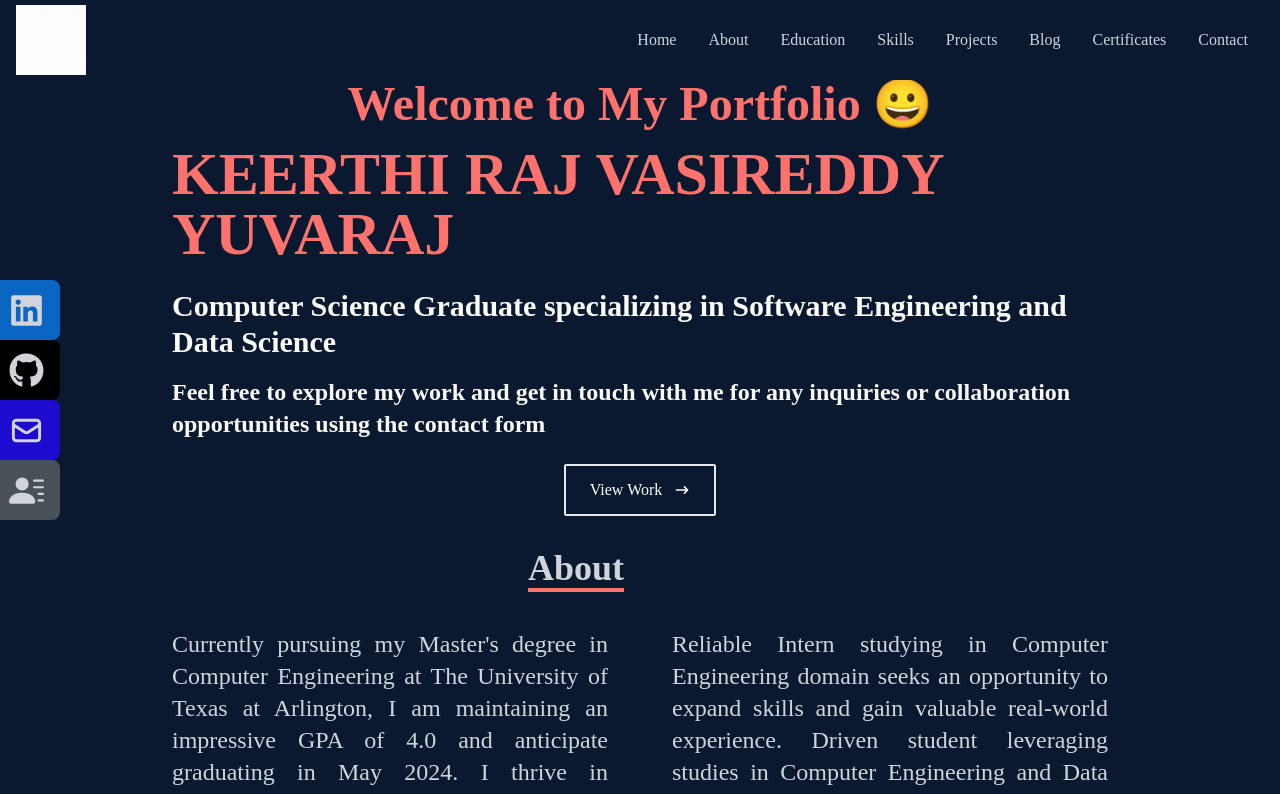
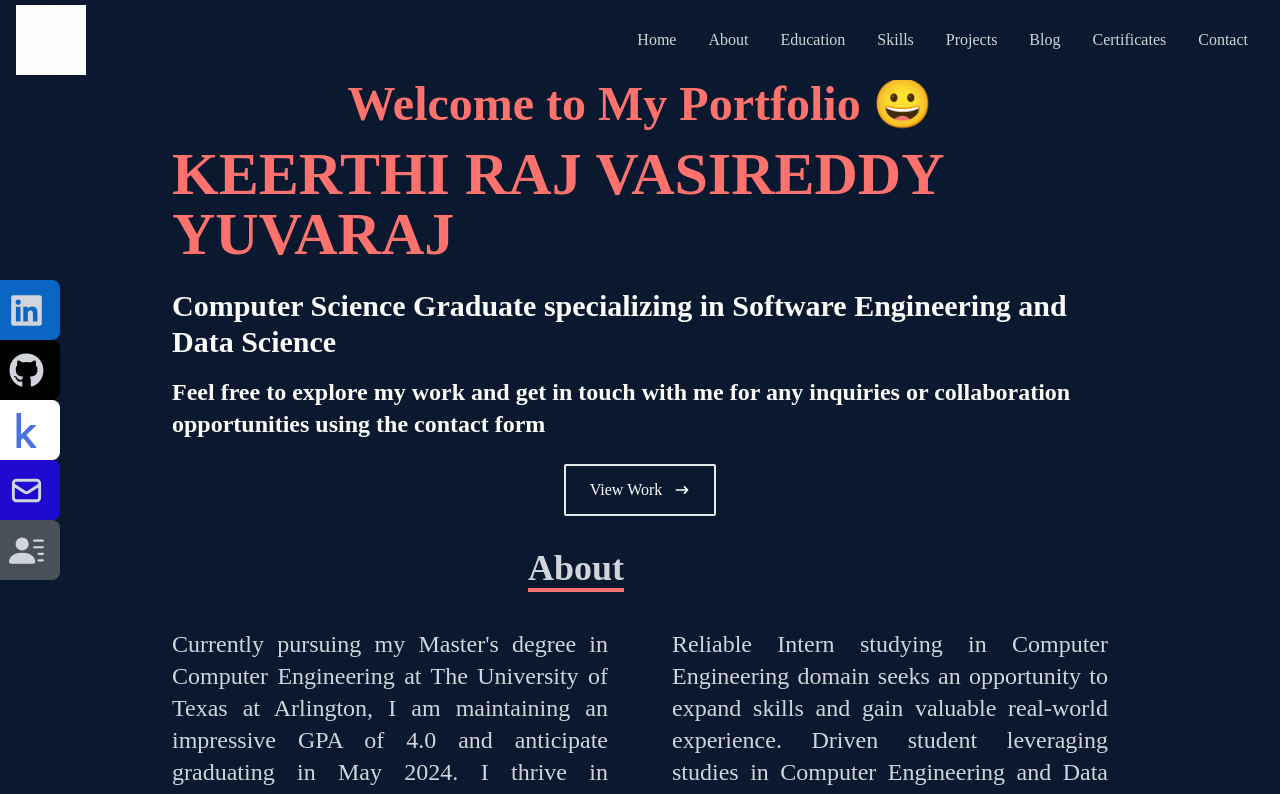
Before and after one commit to KR-16/KeerthiRajPortfolio, a React (Create React App) app in the folder portfolio/: page / in a window 1280 px wide. Shown: the top 794 px of the page. Built offline with nearby package versions, Linux system fonts and the light colour scheme; the HTML template or start-up script is replaced by a standard one.

Commit message:
Kaggle Navbar

```diff
--- a/portfolio/src/components/Navbar.jsx
+++ b/portfolio/src/components/Navbar.jsx
@@ -1,5 +1,5 @@
 import React, {useState} from 'react'
-import {FaBars, FaTimes, FaGithub, FaLinkedin} from "react-icons/fa"
+import {FaBars, FaTimes, FaGithub, FaLinkedin, FaKaggle} from "react-icons/fa"
 import {HiOutlineMail} from "react-icons/hi"
 import {BsFillPersonLinesFill} from "react-icons/bs"
 import Logo from "../assets/logo.gif"
@@ -131,6 +131,12 @@ const Navbar = () => {
                                 GitHub <FaGithub size={35}/>
                             </a>
                         </li>
+                        {/* Kaggle */}
+                        <li className='rounded-lg w-[160px] h-[60px] flex justify-between items-center ml-[-100px] hover:ml-[-10px] duration-500 bg-[#FFFFFF]'>
+                            <a className='flex justify-between items-center w-full text-blue-700/80' href="https://www.kaggle.com/kr2002" target="_blank" rel="noopener noreferrer">
+                                Kaggle <FaKaggle size={35}/>
+                            </a>
+                        </li>
                         {/* Email */}
                         <li className='rounded-lg w-[160px] h-[60px] flex justify-between items-center ml-[-100px] hover:ml-[-10px] duration-500 bg-[#1e0bcf]'>
                             <a className='flex justify-between items-center w-full text-gray-30' href="mailto:keerthirajkv2@gmail.com" target="_blank" rel="noopener noreferrer">
```
